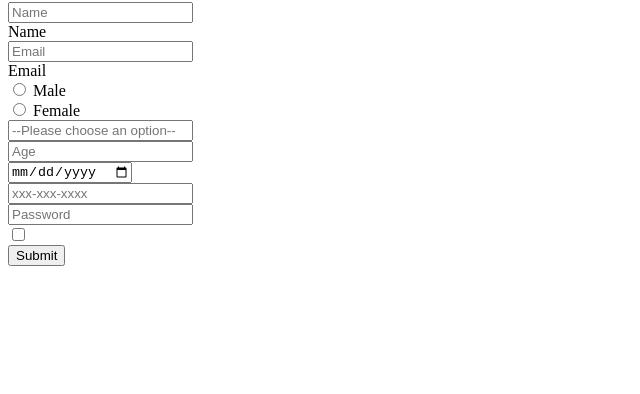
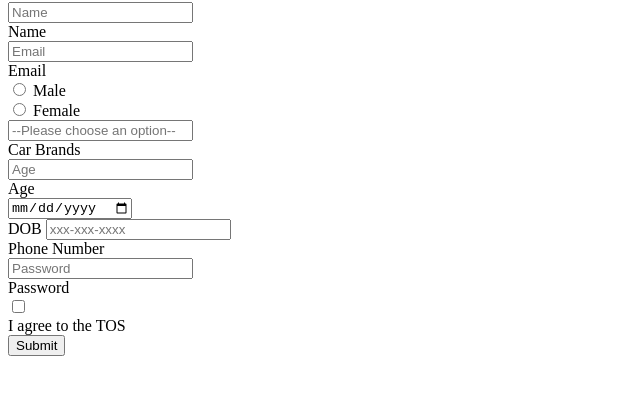
Before and after one commit to acciojob/signup-form-car-AshishGaikwad717, a website: page main.html in a window 1280 px wide. Shown: the part 78-472 px from the top of the page, without its empty margins (0-640 px from the left). Drawn offline with Linux system fonts and the light colour scheme.

Commit message:
created a submission

```diff
--- a/main.html
+++ b/main.html
@@ -21,11 +21,17 @@
 		<input type="radio" id="gender_f" name="gender" required>
 		<label for="gender_f">Female</label><br>
 		<input type="select" id="cars" placeholder="--Please choose an option--" required><br>
+		<label for+"cars">Car Brands</label><br>
 		<input type="number" id="age" placeholder="Age" required><br>
+		<label for="age">Age</label><br>
 		<input type="date" id="dob" required><br>
+		<label for="dob">DOB</label>
 		<input type="tel" id="tel" placeholder="xxx-xxx-xxxx"><br>
+		<label for="tel">Phone Number</label><br>
 		<input type="password" required id="password" placeholder="Password"><br>
+		<label for="password">Password</label><br>
 		<input type="checkbox" required id="tos"><br>
+		<label for="tos">I agree to the TOS</label><br>
 		<button type="submit">Submit</button>
 	</form>
 
```
